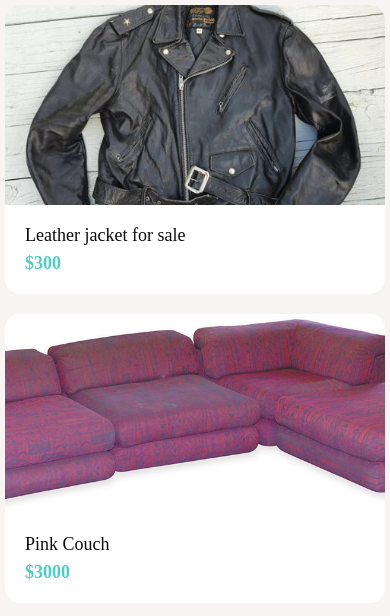
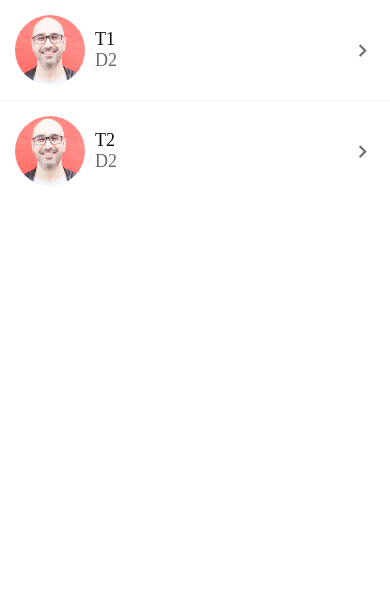
Before and after one commit to AlexisTercero/AGORA, a React Native app: screen / in a window 390 px wide. Shown: the top 616 px of the page. Built offline with nearby package versions, Linux system fonts and the light colour scheme.

Commit message:
Screen fix

```diff
--- a/App.js
+++ b/App.js
@@ -9,5 +9,5 @@ import ViewImageScreen from './app/screens/ViewImageScreen';
 import WelcomeScreen from './app/screens/WelcomeScreen';
 
 export default function App() {
-  return <ListingScreen />;
+  return <MessagesScreen />;
 }
--- a/app/components/Screen.js
+++ b/app/components/Screen.js
@@ -6,7 +6,7 @@ import { SafeAreaView, StyleSheet, View } from 'react-native';
 function Screen({ children, style }) {
   return (
     <SafeAreaView style={[styles.screen, style]}>
-      <View style={style}>{children}</View>
+      <View style={[styles.view, style]}>{children}</View>
     </SafeAreaView>
   );
 }
@@ -16,6 +16,9 @@ const styles = StyleSheet.create({
     flex: 1,
     paddingTop: Constants.statusBarHeight, //obtengo la altura exacta de la status bar del dispositivo por medio de Constants.
   },
+  view: {
+    flex: 1,
+  },
 });
 
 export default Screen;
```
